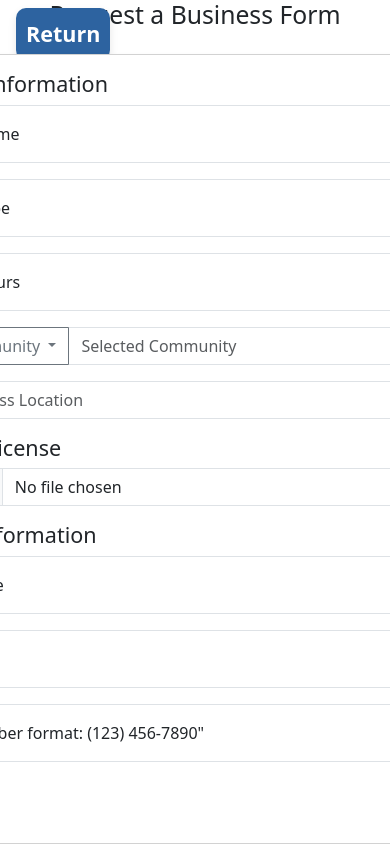
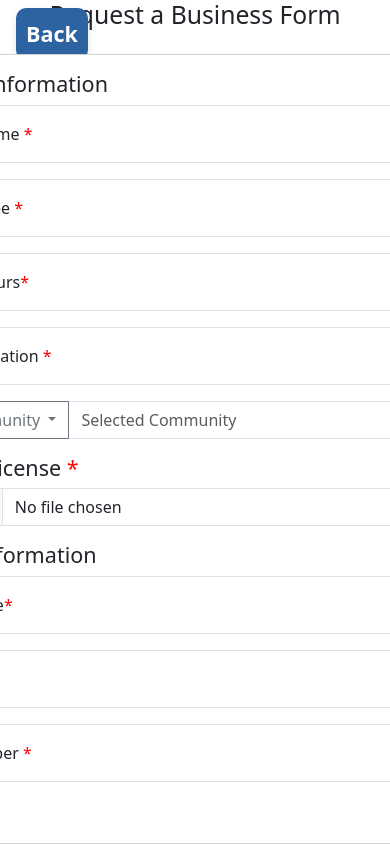
Before and after one commit to Vkutti/projectFAT, a Flask app: page /businessForm in a window 390 px wide; the page is wider, and only the part inside the window is pictured. Run offline with Flask 3, Linux system fonts and the light colour scheme; some libraries are stand-ins or nearby versions.

Commit message:
JUST MADE THE SEARCH BAR THE BEST KEYARGUMENT SEARCH BAR EVER AND IT WORKS BEAUTIFULLY. And added some asterisk to required form and autocomplete highlights. Also just made the phone number part oif the form beautiful check it out:
1. for autofill it formats automatically
2. for typing it in it does the same and its perfect I will do the same for the hours

```diff
--- a/projectFAT/main.py
+++ b/projectFAT/main.py
@@ -292,44 +292,54 @@ def form():
 
 @app.route("/enterinfo")
 def business1():
-    # Get the search input from the URL query parameter
     data = str(request.args.get("enter"))
 
     if not data:
         return render_template("searchResults.html", businesses=[], category="")
 
-    # Split the input into keywords (if there are multiple words)
+    business_types_query = "SELECT DISTINCT businessType FROM fat"
+    business_types_result = db.execute(business_types_query)
+    business_types = [row["businessType"].upper() for row in business_types_result]
+
     keywords = data.split()
 
-    # Start the query
     query = """
         SELECT businessName, ownername, businessLocation, businessHours, Email, PhoneNumber, Community
         FROM fat
-        WHERE businessType = :businessType
+        WHERE 1=1
     """
 
-    parameters = {
-        'businessType': data.upper()
-    }
+    parameters = {}
+    keyword_conditions = []
 
+    if keywords[0].upper() in business_types:
+        # First keyword is a business type
+        query += " AND businessType = :businessType"
+        parameters["businessType"] = keywords[0].upper()
+        keywords = keywords[1:]
+
+    # Add conditions for remaining keywords
     for i, keyword in enumerate(keywords):
         param_name = f"keyword{i}"
-        query += f" OR businessName LIKE :{param_name} OR ownername LIKE :{param_name} OR Community LIKE :{param_name}"
+        keyword_conditions.append(
+            f"businessName LIKE :{param_name} OR ownername LIKE :{param_name} OR Community LIKE :{param_name}"
+        )
         parameters[param_name] = f"%{keyword}%"
 
+
+    if keyword_conditions:
+        query += " AND (" + " OR ".join(keyword_conditions) + ")"
 
     results = db.execute(query, **parameters)
 
     if not results:
         results = [{"businessName": "No businesses were found"}]
     else:
-        # Replace None with empty strings in each record
         results = [
             {key: (value if value is not None else "") for key, value in row.items()}
             for row in results
         ]
 
-    # Pass the results to the template
     return render_template("searchResults.html", businesses=results, category=data.lower())
 
 
--- a/projectFAT/static/custom.css
+++ b/projectFAT/static/custom.css
@@ -120,3 +120,14 @@ category-btn {
   .return-arrow:hover {
     color: rgb(107, 198, 255); /* Darken color on hover */
   }
+
+  input:-webkit-autofill {
+    background-color: #e3e4e3; /* Light green background */
+    box-shadow: 0 0 5px 2px rgb(255, 177, 50);
+    color: #000;
+  }
+
+  .required-field::after {
+    content: "*";
+    color: red;
+}
--- a/projectFAT/templates/businessForm.html
+++ b/projectFAT/templates/businessForm.html
@@ -9,7 +9,7 @@
     <link rel="stylesheet" type="text/css" href="../static/custom.css">
 </head>
 <body>
-    <a href="/" class="fs-4 ms-3 mt-2 position-fixed return-btn">  Return  </a>
+    <a href="/" class="fs-4 ms-3 mt-2 position-fixed return-btn">  Back  </a>
     <div class="vw-100 vh-100 d-flex justify-content-center align-items-center flex-column">
         <h2 id="form-title" class="mb-4">Request a Business Form</h2>
         <div class="card" style="height: 50rem">
@@ -18,15 +18,19 @@
                     <h4>Business Information</h4>
                     <div class="form-floating mb-3">
                         <input id="businessName" type="text" class="form-control" placeholder="Business Name"  name="businessName" required>
-                        <label for="businessName">Business Name</label>
+                        <label for="businessName">Business Name <span class="required-field"></span></label>
                     </div>
                     <div class="form-floating mb-3">
                         <input id="businessType" type="text" class="form-control" placeholder="Business Type" name="businessType" required>
-                        <label for="businessLocation">Business Type</label>
+                        <label for="businessLocation">Business Type <span class="required-field"></span></label>
                     </div>
                     <div class="form-floating mb-3">
                         <input id="businessHours" type="text" class="form-control" placeholder="Business Hours" name="businessHours" required>
-                        <label for="businessLocation">Business Hours</label>
+                        <label for="businessLocation">Business Hours<span class="required-field"></span></label>
+                    </div>
+                    <div class="form-floating mb-3">
+                        <input id="businessLocation" type="text" class="form-control" placeholder="Business Location" name="businessLocation" required>
+                        <label for="businessLocation">Business Location <span class="required-field"></span></label>
                     </div>
                     <div class="input-group mb-3">
                         <button
@@ -44,50 +48,29 @@
                             <li><a class="dropdown-item" href="#" data-value="Redbridge">Redbridge</a></li>
                         </ul>
                         <!-- Hidden Input for Community -->
-                        <input
-                            id="community"
-                            type="text"
-                            class="form-control"
-                            name="community"
-                            placeholder="Selected Community"
-                            readonly
-                        >
+                        <input  id="community" type="text" class="form-control" name="community"  placeholder="Selected Community " readonly>
                     </div>
 
                     <!-- Business Location Input -->
-                    <div class="mb-3">
-                        <input
-                            id="businessLocation"
-                            type="text"
-                            class="form-control"
-                            placeholder="Enter Business Location"
-                            name="businessLocation"
-                            aria-label="Business Location"
-                        >
-                    </div>
-                    <h4>Business License</h4>
+
+                    <h4>Business License <span class="required-field"></span></h4>
                     <div class="input-group mb-3">
-                        <input
-                            type="file"
-                            class="form-control"
-                            id="inputGroupFile02"
-                            name="business_license"
-                        >
-                        <label class="input-group-text" for="inputGroupFile02">Upload</label>
+                        <input type="file" class="form-control" id="inputGroupFile02" name="business_license" required>
+                        <label class="input-group-text" for="inputGroupFile02">Upload </label>
                     </div>
 
                     <h4>Contact Information</h4>
                     <div class="form-floating mb-3">
                         <input id="ownerName" type="text" class="form-control" placeholder="Owner Name" name="ownername" required>
-                        <label for="ownerName">Owner Name</label>
+                        <label for="ownerName">Owner Name<span class="required-field"></span></label>
                     </div>
                     <div class="form-floating mb-3">
                         <input id="email" type="email" class="form-control" placeholder="Email" name="email" required>
-                        <label for="email">Email</label>
+                        <label for="email">Email<span class="required-field"></span></label>
                     </div>
                     <div class="form-floating mb-3">
                         <input id="phoneNumber" type="tel"  class="form-control" placeholder="Phone Number" name="phoneNumber" required pattern="^\(\d{3}\)\s\d{3}-\d{4}$" required>
-                        <label for="phoneNumber">"Phone number format: (123) 456-7890"</label>
+                        <label for="phoneNumber">Phone Number <span class="required-field"></span></label>
                     </div> <!-- Close the div properly here -->
                     <button class="btn btn-primary" type="submit">Submit</button>
             </form>
@@ -127,6 +110,36 @@
                     form.submit();
                 }
             </script>
+             <script>
+                const phoneInput = document.getElementById('phoneNumber');
+
+                function formatPhoneNumber(value) {
+                  // Remove all non-digit characters
+                  const numbers = value.replace(/\D/g, '');
+
+                  // Format the phone number as (123) 456-789
+                  const match = numbers.match(/^(\d{0,3})(\d{0,3})(\d{0,4})$/);
+
+                  if (match) {
+                    const part1 = match[1] ? `(${match[1]}` : '';
+                    const part2 = match[2] ? `) ${match[2]}` : '';
+                    const part3 = match[3] ? `-${match[3]}` : '';
+                    return `${part1}${part2}${part3}`;
+                  }
+
+                  return value; // Return unformatted value if no match
+                }
+
+                phoneInput.addEventListener('input', (event) => {
+                  const formatted = formatPhoneNumber(event.target.value);
+                  phoneInput.value = formatted;
+                });
+
+                // Handle autofill or paste events
+                phoneInput.addEventListener('blur', () => {
+                  phoneInput.value = formatPhoneNumber(phoneInput.value);
+                });
+              </script>
                 </div>
             </div>
         </div>
--- a/projectFAT/templates/searchResults.html
+++ b/projectFAT/templates/searchResults.html
@@ -8,7 +8,7 @@
     <link rel="stylesheet" type="text/css" href="../static/custom.css">
 </head>
 <body>
-    <a href="/" class="return-arrow" >&#x25C0;</a>
+    <a href="/" class="fs-4 ms-3 mt-2 position-fixed return-btn" >Back</a>
     <div class="vw-100 vh-100 d-flex justify-content-center align-items-center flex-column">
         <h2 id="search-title" class="mb-4">Search Results for: {{ category }}</h2>
         <div id="cards-container" class="card" style="height: 37rem; overflow-y: scroll;">
@@ -64,7 +64,7 @@
                     <div style="flex: 1; text-align: right;">
                         <p><strong>Contact Phone:</strong> ${businessInfo.PhoneNumber || "N/A"}</p>
                         <p><strong>Contact Email:</strong> ${businessInfo.Email || "N/A"}</p>
-                        <p><strong>Community:</strong> ${businessInfo.Community || "N/A"}</p>
+                        <p><strong>Community:</strong> ${businessInfo.Community || "All"}</p>
                     </div>
                 </div>
             `;
```
Also changed, not shown: projectFAT/FAT.db.
